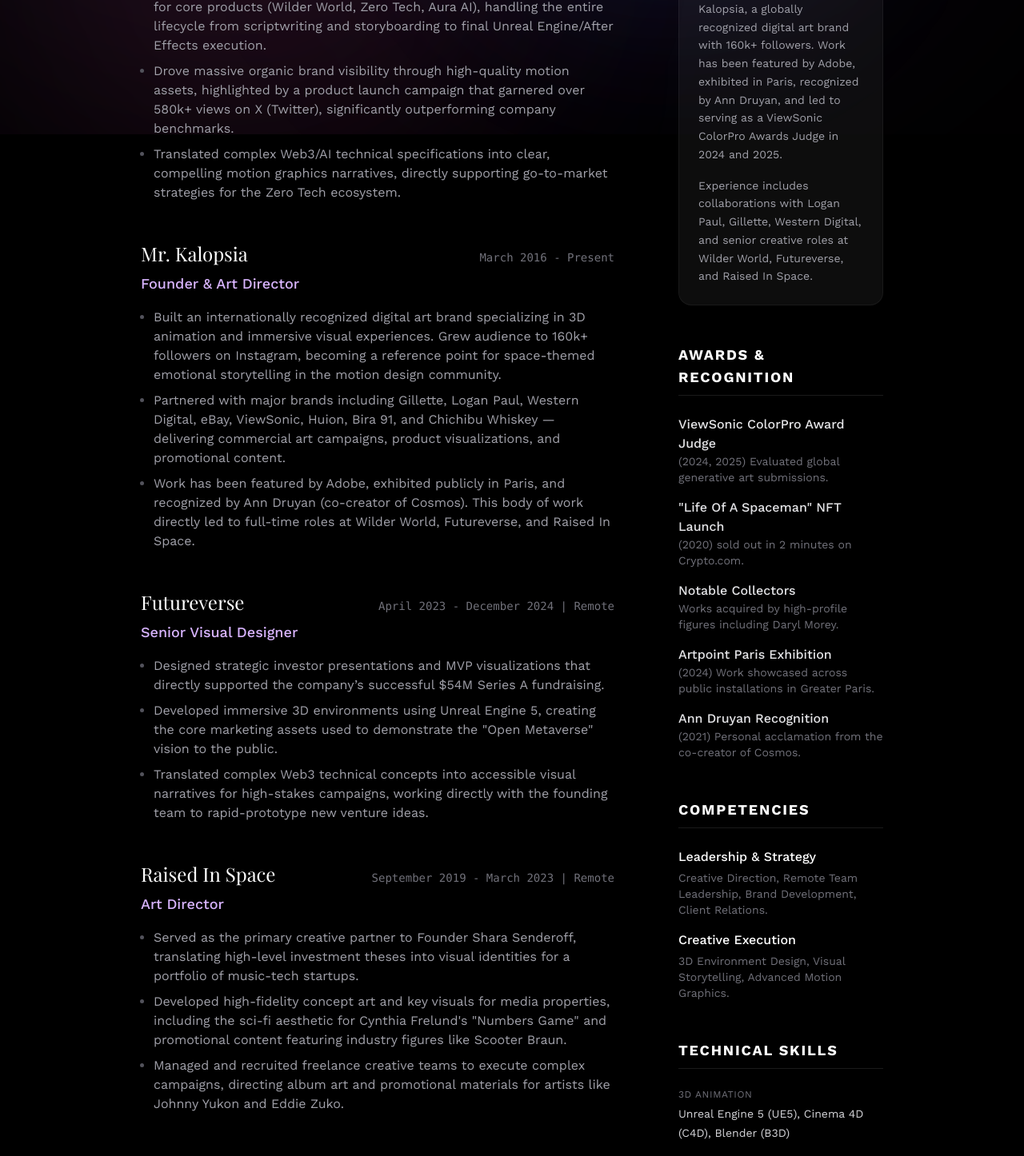
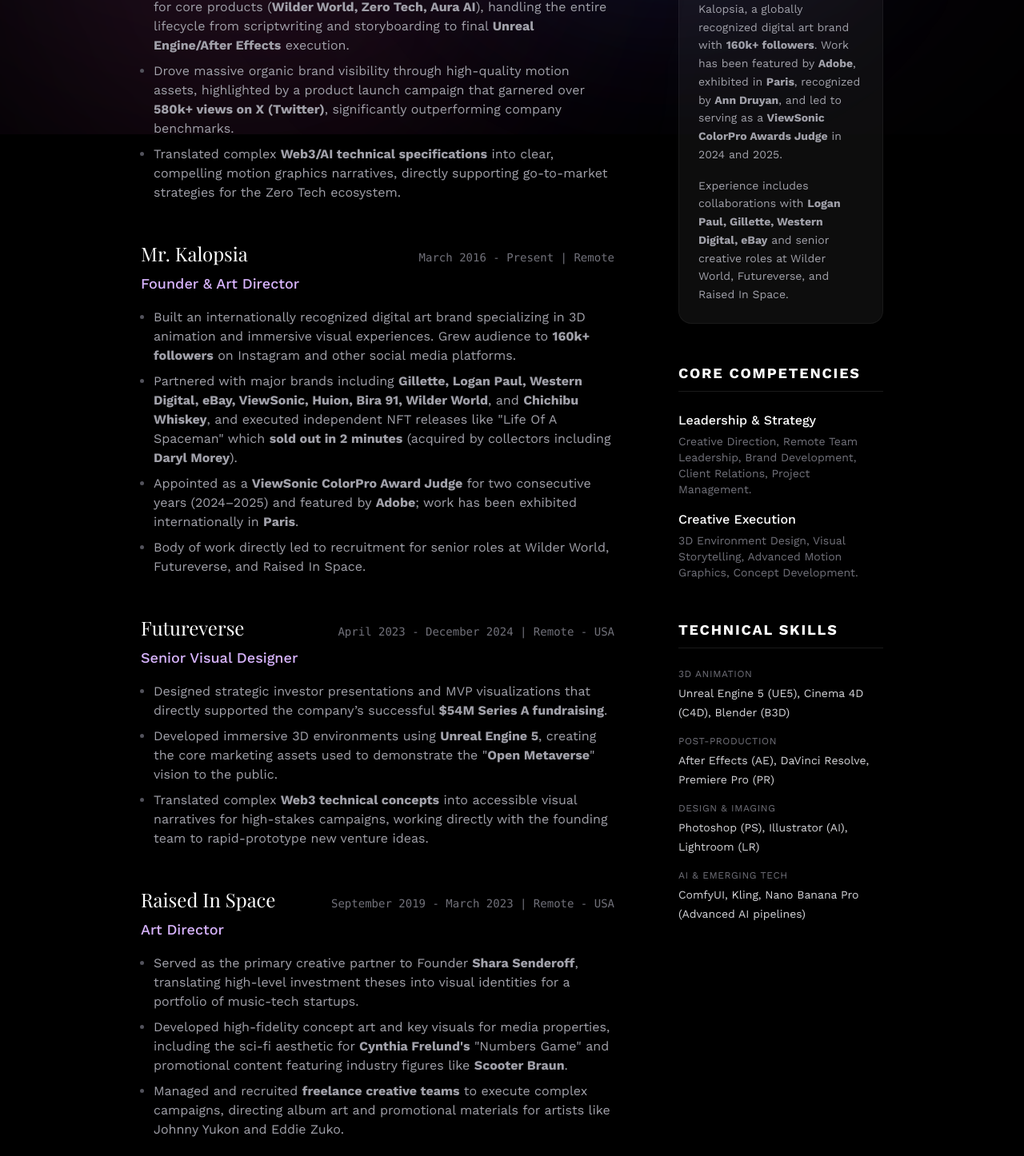
Before and after one commit to Mrkalopsia07/portfolio-website, a React (Vite) app: page /resume in a window 1280 px wide. Shown: the part 632-2078 px from the top of the page at 80% size. Built offline with nearby package versions, Linux system fonts and the light colour scheme; a web font is replaced by a local one.

Commit message:
Update resume content and PDF download link

```diff
--- a/src/pages/Resume.jsx
+++ b/src/pages/Resume.jsx
@@ -63,7 +63,7 @@
                         </div>
 
                         <a
-                            href="/Resume - Eashan Misra.docx"
+                            href="/Resume - Eashan Misra.pdf"
                             download
                             className="relative group flex items-center gap-3 px-6 py-3 rounded-full bg-white text-black font-semibold transition-all duration-300 whitespace-nowrap overflow-hidden"
                             onMouseEnter={textEnter}
@@ -100,11 +100,11 @@
                                 <Job
                                     role="Senior Motion Designer"
                                     company="Wilder World"
-                                    period="March 2025 - Present | Remote"
+                                    period="March 2025 - Present | Remote - USA"
                                     points={[
-                                        "Spearheaded the end-to-end production of high-impact explainer videos for core products (Wilder World, Zero Tech, Aura AI), handling the entire lifecycle from scriptwriting and storyboarding to final Unreal Engine/After Effects execution.",
-                                        "Drove massive organic brand visibility through high-quality motion assets, highlighted by a product launch campaign that garnered over 580k+ views on X (Twitter), significantly outperforming company benchmarks.",
-                                        "Translated complex Web3/AI technical specifications into clear, compelling motion graphics narratives, directly supporting go-to-market strategies for the Zero Tech ecosystem."
+                                        <span key="1">Spearheaded the end-to-end production of high-impact explainer videos for core products (<strong>Wilder World, Zero Tech, Aura AI</strong>), handling the entire lifecycle from scriptwriting and storyboarding to final <strong>Unreal Engine/After Effects</strong> execution.</span>,
+                                        <span key="2">Drove massive organic brand visibility through high-quality motion assets, highlighted by a product launch campaign that garnered over <strong>580k+ views on X (Twitter)</strong>, significantly outperforming company benchmarks.</span>,
+                                        <span key="3">Translated complex <strong>Web3/AI technical specifications</strong> into clear, compelling motion graphics narratives, directly supporting go-to-market strategies for the Zero Tech ecosystem.</span>
                                     ]}
                                     textEnter={textEnter}
                                     textLeave={textLeave}
@@ -114,11 +114,12 @@
                                 <Job
                                     role="Founder & Art Director"
                                     company="Mr. Kalopsia"
-                                    period="March 2016 - Present"
+                                    period="March 2016 - Present | Remote"
                                     points={[
-                                        "Built an internationally recognized digital art brand specializing in 3D animation and immersive visual experiences. Grew audience to 160k+ followers on Instagram, becoming a reference point for space-themed emotional storytelling in the motion design community.",
-                                        "Partnered with major brands including Gillette, Logan Paul, Western Digital, eBay, ViewSonic, Huion, Bira 91, and Chichibu Whiskey — delivering commercial art campaigns, product visualizations, and promotional content.",
-                                        "Work has been featured by Adobe, exhibited publicly in Paris, and recognized by Ann Druyan (co-creator of Cosmos). This body of work directly led to full-time roles at Wilder World, Futureverse, and Raised In Space."
+                                        <span key="1">Built an internationally recognized digital art brand specializing in 3D animation and immersive visual experiences. Grew audience to <strong>160k+ followers</strong> on Instagram and other social media platforms.</span>,
+                                        <span key="2">Partnered with major brands including <strong>Gillette, Logan Paul, Western Digital, eBay, ViewSonic, Huion, Bira 91, Wilder World</strong>, and <strong>Chichibu Whiskey</strong>, and executed independent NFT releases like "Life Of A Spaceman" which <strong>sold out in 2 minutes</strong> (acquired by collectors including <strong>Daryl Morey</strong>).</span>,
+                                        <span key="3">Appointed as a <strong>ViewSonic ColorPro Award Judge</strong> for two consecutive years (2024–2025) and featured by <strong>Adobe</strong>; work has been exhibited internationally in <strong>Paris</strong>.</span>,
+                                        <span key="4">Body of work directly led to recruitment for senior roles at Wilder World, Futureverse, and Raised In Space.</span>
                                     ]}
                                     textEnter={textEnter}
                                     textLeave={textLeave}
@@ -128,11 +129,11 @@
                                 <Job
                                     role="Senior Visual Designer"
                                     company="Futureverse"
-                                    period="April 2023 - December 2024 | Remote"
+                                    period="April 2023 - December 2024 | Remote - USA"
                                     points={[
-                                        "Designed strategic investor presentations and MVP visualizations that directly supported the company’s successful $54M Series A fundraising.",
-                                        "Developed immersive 3D environments using Unreal Engine 5, creating the core marketing assets used to demonstrate the \"Open Metaverse\" vision to the public.",
-                                        "Translated complex Web3 technical concepts into accessible visual narratives for high-stakes campaigns, working directly with the founding team to rapid-prototype new venture ideas."
+                                        <span key="1">Designed strategic investor presentations and MVP visualizations that directly supported the company’s successful <strong>$54M Series A fundraising</strong>.</span>,
+                                        <span key="2">Developed immersive 3D environments using <strong>Unreal Engine 5</strong>, creating the core marketing assets used to demonstrate the "<strong>Open Metaverse</strong>" vision to the public.</span>,
+                                        <span key="3">Translated complex <strong>Web3 technical concepts</strong> into accessible visual narratives for high-stakes campaigns, working directly with the founding team to rapid-prototype new venture ideas.</span>
                                     ]}
                                     textEnter={textEnter}
                                     textLeave={textLeave}
@@ -142,11 +143,11 @@
                                 <Job
                                     role="Art Director"
                                     company="Raised In Space"
-                                    period="September 2019 - March 2023 | Remote"
+                                    period="September 2019 - March 2023 | Remote - USA"
                                     points={[
-                                        "Served as the primary creative partner to Founder Shara Senderoff, translating high-level investment theses into visual identities for a portfolio of music-tech startups.",
-                                        "Developed high-fidelity concept art and key visuals for media properties, including the sci-fi aesthetic for Cynthia Frelund's \"Numbers Game\" and promotional content featuring industry figures like Scooter Braun.",
-                                        "Managed and recruited freelance creative teams to execute complex campaigns, directing album art and promotional materials for artists like Johnny Yukon and Eddie Zuko."
+                                        <span key="1">Served as the primary creative partner to Founder <strong>Shara Senderoff</strong>, translating high-level investment theses into visual identities for a portfolio of music-tech startups.</span>,
+                                        <span key="2">Developed high-fidelity concept art and key visuals for media properties, including the sci-fi aesthetic for <strong>Cynthia Frelund's</strong> "Numbers Game" and promotional content featuring industry figures like <strong>Scooter Braun</strong>.</span>,
+                                        <span key="3">Managed and recruited <strong>freelance creative teams</strong> to execute complex campaigns, directing album art and promotional materials for artists like Johnny Yukon and Eddie Zuko.</span>
                                     ]}
                                     textEnter={textEnter}
                                     textLeave={textLeave}
@@ -156,11 +157,10 @@
                                 <Job
                                     role="Co-Founder & Head of Design"
                                     company="Akapella"
-                                    period="September 2020 - March 2022 | Remote"
+                                    period="September 2020 - March 2022 | Remote - USA"
                                     points={[
-                                        "Architected the end-to-end User Interface (UI) and UX flows for the web app MVP, translating rough concepts into a production-ready design system.",
-                                        "Built the cross-functional product team from scratch, personally interviewing and hiring key Designers and Front-End Developers to align creative vision with technical feasibility.",
-                                        "Defined the comprehensive visual identity and brand strategy, ensuring a scalable design language for future product iterations."
+                                        <span key="1">Architected end-to-end UI/UX flows and comprehensive visual identity, establishing a scalable design system that translated rough concepts into a <strong>production-ready MVP</strong>.</span>,
+                                        <span key="2">Built the <strong>cross-functional product team</strong> from scratch, personally interviewing and hiring key Designers and Front-End Developers to align creative vision with technical feasibility.</span>
                                     ]}
                                     textEnter={textEnter}
                                     textLeave={textLeave}
@@ -172,9 +172,8 @@
                                     company="Inshorts (Inpix)"
                                     period="August 2017 - September 2019 | Noida, India"
                                     points={[
-                                        "Rapidly promoted to Lead Designer, taking charge of a 30-person creative team to drive visual strategy for India’s top news app (60M+ downloads).",
-                                        "Established quality control workflows to produce 100+ daily editorial visuals, translating complex news stories into engaging, bite-sized infographics.",
-                                        "Served as the strategic bridge between the Editorial and Design departments, translating breaking news narratives into clear creative briefs to ensure visual accuracy."
+                                        <span key="1">Rapidly promoted to <strong>Lead Designer</strong>, taking charge of a 30-person creative team to drive visual strategy for India’s top news app (<strong>60M+ downloads</strong>).</span>,
+                                        <span key="2">Established quality control workflows to produce <strong>100+ daily editorial visuals</strong>.</span>
                                     ]}
                                     textEnter={textEnter}
                                     textLeave={textLeave}
@@ -192,40 +191,26 @@
                             <div className="p-6 rounded-2xl bg-white/5 border border-white/5" onMouseEnter={textEnter} onMouseLeave={textLeave}>
                                 <h3 className="text-xl font-serif italic mb-4 text-purple-300">Professional Summary</h3>
                                 <p className="text-zinc-400 text-sm leading-relaxed">
-                                    Multi-disciplinary Design Lead with 8+ years of experience in 3D animation, motion graphics, and graphic design. Founder of Mr. Kalopsia, a globally recognized digital art brand with 160k+ followers. Work has been featured by Adobe, exhibited in Paris, recognized by Ann Druyan, and led to serving as a ViewSonic ColorPro Awards Judge in 2024 and 2025.
+                                    Multi-disciplinary Design Lead with <strong>8+ years of experience</strong> in 3D animation, motion graphics, and graphic design. Founder of Mr. Kalopsia, a globally recognized digital art brand with <strong>160k+ followers</strong>. Work has been featured by <strong>Adobe</strong>, exhibited in <strong>Paris</strong>, recognized by <strong>Ann Druyan</strong>, and led to serving as a <strong>ViewSonic ColorPro Awards Judge</strong> in 2024 and 2025.
                                 </p>
                                 <p className="text-zinc-400 text-sm leading-relaxed mt-4">
-                                    Experience includes collaborations with Logan Paul, Gillette, Western Digital, and senior creative roles at Wilder World, Futureverse, and Raised In Space.
+                                    Experience includes collaborations with <strong>Logan Paul, Gillette, Western Digital, eBay</strong> and senior creative roles at Wilder World, Futureverse, and Raised In Space.
                                 </p>
                             </div>
                         </FadeIn>
 
-                        {/* Awards */}
+                        {/* Core Competencies */}
                         <section onMouseEnter={textEnter} onMouseLeave={textLeave}>
                             <FadeIn delay={200}>
-                                <h3 className="text-lg font-bold tracking-widest uppercase mb-6 text-white border-b border-white/10 pb-2">Awards & Recognition</h3>
-                                <ul className="space-y-4">
-                                    <ListItem title="ViewSonic ColorPro Award Judge" subtitle="(2024, 2025) Evaluated global generative art submissions." />
-                                    <ListItem title="&quot;Life Of A Spaceman&quot; NFT Launch" subtitle="(2020) sold out in 2 minutes on Crypto.com." />
-                                    <ListItem title="Notable Collectors" subtitle="Works acquired by high-profile figures including Daryl Morey." />
-                                    <ListItem title="Artpoint Paris Exhibition" subtitle="(2024) Work showcased across public installations in Greater Paris." />
-                                    <ListItem title="Ann Druyan Recognition" subtitle="(2021) Personal acclamation from the co-creator of Cosmos." />
-                                </ul>
-                            </FadeIn>
-                        </section>
-
-                        {/* Competencies */}
-                        <section onMouseEnter={textEnter} onMouseLeave={textLeave}>
-                            <FadeIn delay={300}>
-                                <h3 className="text-lg font-bold tracking-widest uppercase mb-6 text-white border-b border-white/10 pb-2">Competencies</h3>
+                                <h3 className="text-lg font-bold tracking-widest uppercase mb-6 text-white border-b border-white/10 pb-2">Core Competencies</h3>
                                 <div className="flex flex-col gap-4">
                                     <div>
                                         <h4 className="text-white font-medium mb-1">Leadership & Strategy</h4>
-                                        <p className="text-zinc-500 text-sm">Creative Direction, Remote Team Leadership, Brand Development, Client Relations.</p>
+                                        <p className="text-zinc-500 text-sm">Creative Direction, Remote Team Leadership, Brand Development, Client Relations, Project Management.</p>
                                     </div>
                                     <div>
                                         <h4 className="text-white font-medium mb-1">Creative Execution</h4>
-                                        <p className="text-zinc-500 text-sm">3D Environment Design, Visual Storytelling, Advanced Motion Graphics.</p>
+                                        <p className="text-zinc-500 text-sm">3D Environment Design, Visual Storytelling, Advanced Motion Graphics, Concept Development.</p>
                                     </div>
                                 </div>
                             </FadeIn>
@@ -233,13 +218,13 @@
 
                         {/* Skills */}
                         <section onMouseEnter={textEnter} onMouseLeave={textLeave}>
-                            <FadeIn delay={400}>
+                            <FadeIn delay={300}>
                                 <h3 className="text-lg font-bold tracking-widest uppercase mb-6 text-white border-b border-white/10 pb-2">Technical Skills</h3>
                                 <div className="flex flex-col gap-4">
                                     <SkillGroup title="3D Animation" skills="Unreal Engine 5 (UE5), Cinema 4D (C4D), Blender (B3D)" />
                                     <SkillGroup title="Post-Production" skills="After Effects (AE), DaVinci Resolve, Premiere Pro (PR)" />
                                     <SkillGroup title="Design & Imaging" skills="Photoshop (PS), Illustrator (AI), Lightroom (LR)" />
-                                    <SkillGroup title="AI & Emerging Tech" skills="ComfyUI, Kling, Nano Banana Pro" />
+                                    <SkillGroup title="AI & Emerging Tech" skills="ComfyUI, Kling, Nano Banana Pro (Advanced AI pipelines)" />
                                 </div>
                             </FadeIn>
                         </section>
```
Also changed, not shown: 2 other files (tests, documents, lock files or other folders).
